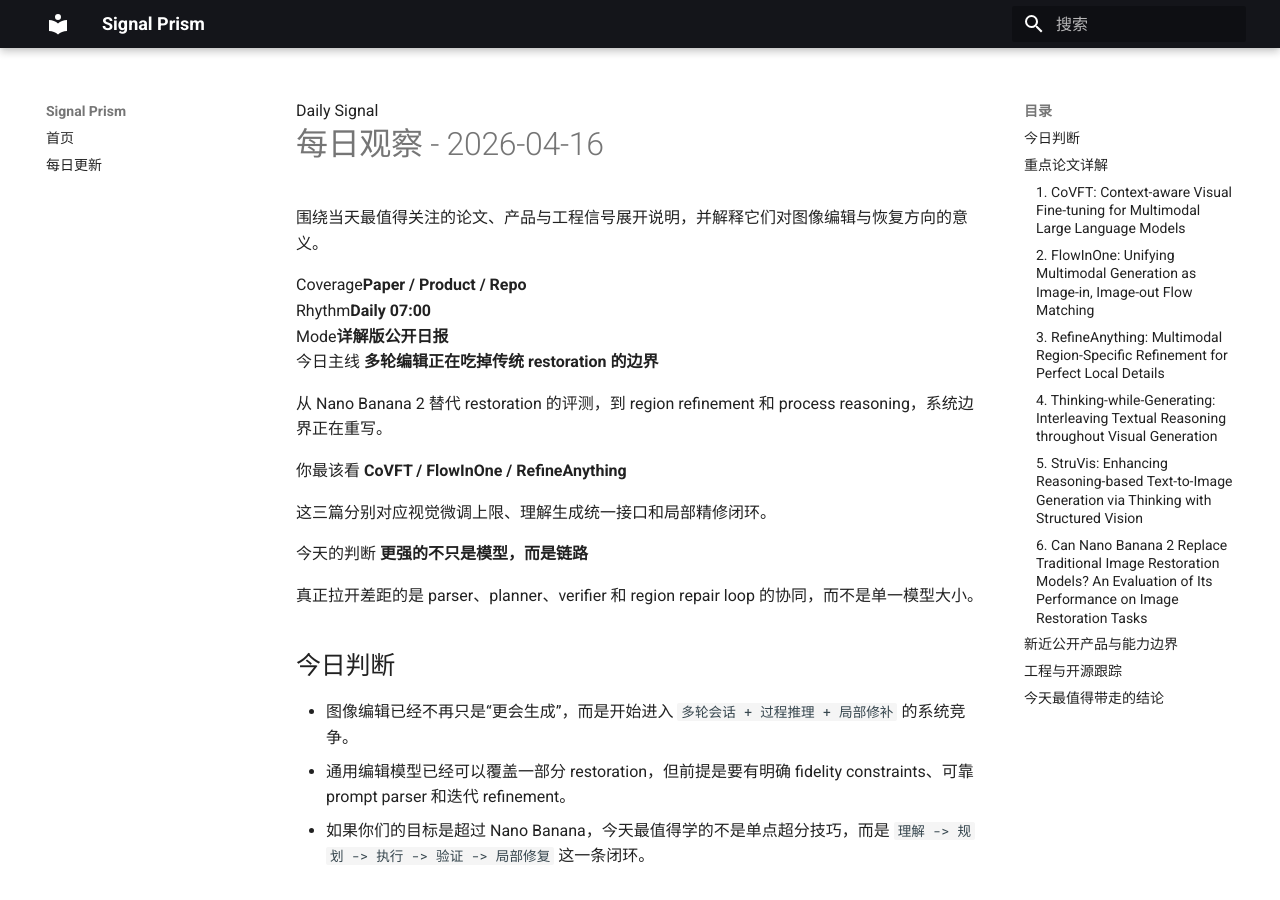
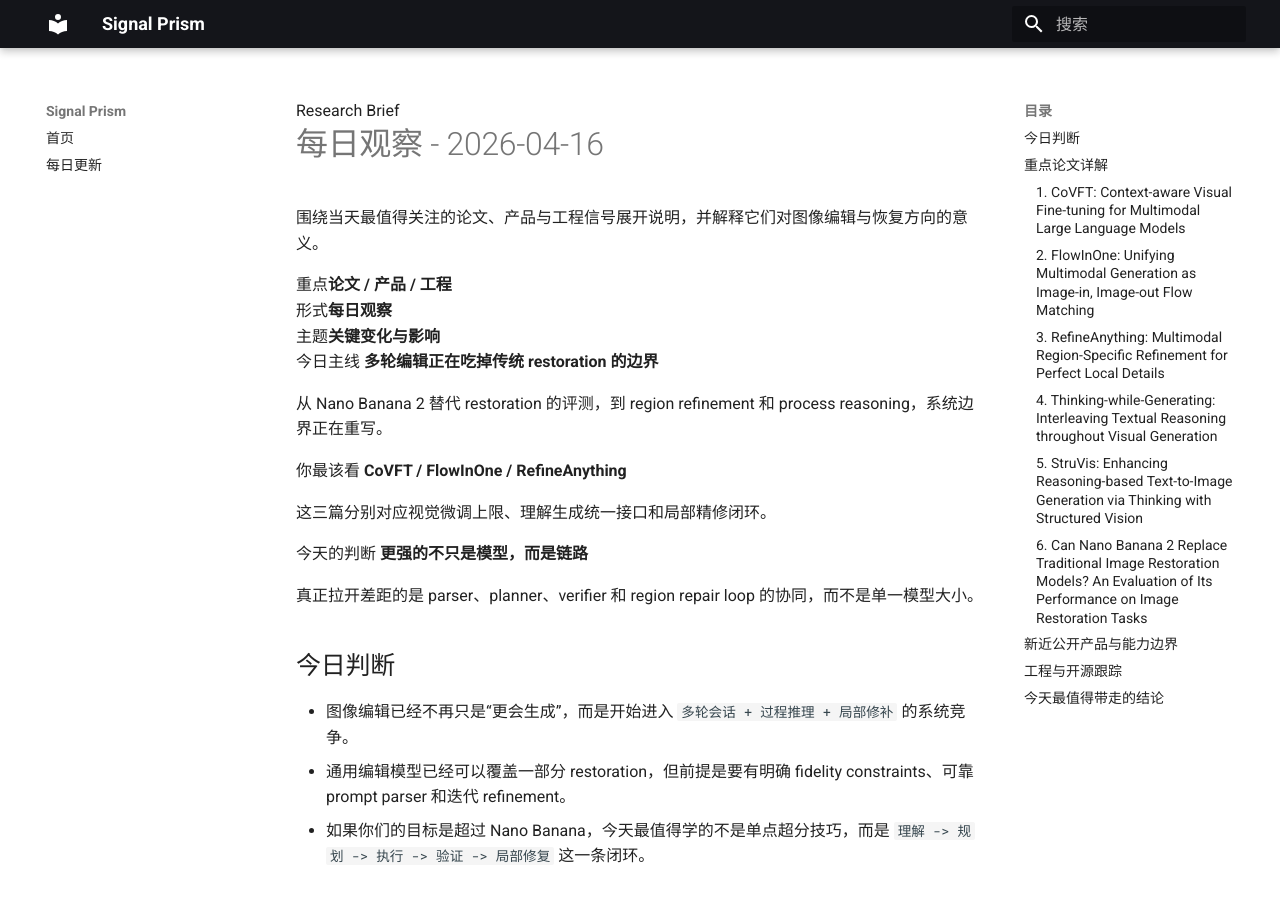
Before and after one commit to JacobLiuC/img_restoration, an MkDocs documentation site: the page built from public_docs/daily_updates/2026-04-16.md, in a window 1280 px wide and 900 px high. Built offline with MkDocs 1.6.1 and Material for MkDocs 9.7.7, drawn with Linux system fonts in a browser that asks for light colours.

Commit message:
Polish public daily brief copy

```diff
--- a/public_docs/daily_updates/2026-04-16.md
+++ b/public_docs/daily_updates/2026-04-16.md
@@ -1,11 +1,11 @@
 <section class="report-hero brief-hero reveal-on-scroll">
-  <div class="hero-kicker">Daily Signal</div>
+  <div class="hero-kicker">Research Brief</div>
   <h1 class="report-title">每日观察 - 2026-04-16</h1>
   <p class="report-subtitle">围绕当天最值得关注的论文、产品与工程信号展开说明，并解释它们对图像编辑与恢复方向的意义。</p>
   <div class="report-stats">
-    <div><span>Coverage</span><strong>Paper / Product / Repo</strong></div>
-    <div><span>Rhythm</span><strong>Daily 07:00</strong></div>
-    <div><span>Mode</span><strong>详解版公开日报</strong></div>
+    <div><span>重点</span><strong>论文 / 产品 / 工程</strong></div>
+    <div><span>形式</span><strong>每日观察</strong></div>
+    <div><span>主题</span><strong>关键变化与影响</strong></div>
   </div>
 </section>
 
```
